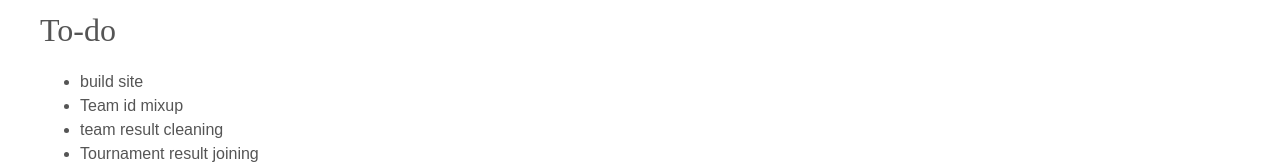
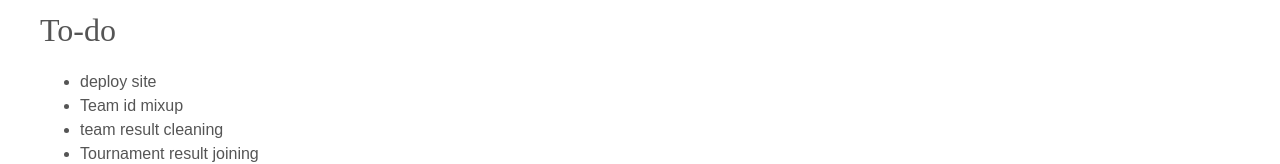
Before and after one commit to ryanrosenberg/nextjs-app, a Next.js app: page /about in a window 1280 px wide. Shown: the part 150-314 px from the top of the page. Built offline with nearby package versions, Linux system fonts and the light colour scheme; a web font is replaced by a local one.

Commit message:
deploying!

```diff
--- a/pages/about.js
+++ b/pages/about.js
@@ -12,7 +12,7 @@ export default function Home({ result }) {
         <h1 className="page-title">About</h1>
         <h2>To-do</h2>
         <ul>
-          <li>build site</li>
+          <li>deploy site</li>
           <li>Team id mixup</li>
           <li>team result cleaning</li>
           <li>Tournament result joining</li>
```
